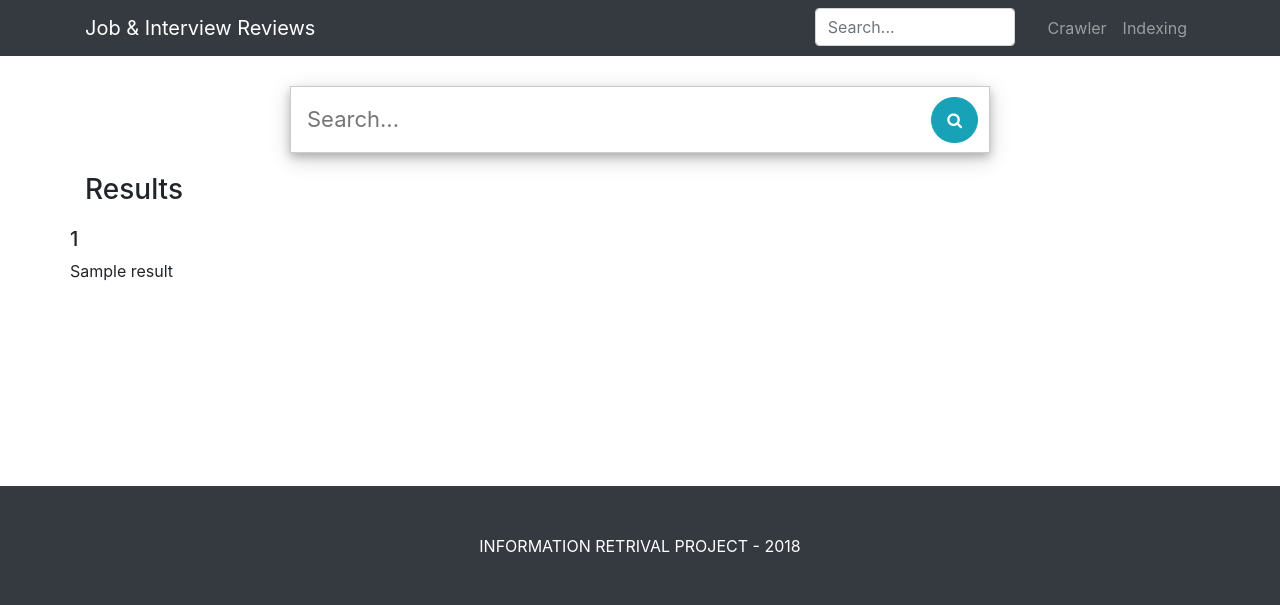
After one commit to shaojieyew/IRProject, a Django app: template myapp/templates/results.html in a window 1280 px wide. The commit adds this page. Shown: the top 605 px of the page. Run offline with Django 3.2, Linux system fonts and the light colour scheme; the template is opened without the code that fills it: most values are stand-ins (such as "Sample title", 1, 10 or a date in 2020); some libraries are stand-ins or nearby versions.

Commit message:
Added search view

```diff
--- a/glassdoor/spiders/glassdoor_spider_interview.py
+++ b/glassdoor/spiders/glassdoor_spider_interview.py
@@ -159,7 +159,8 @@ class GlassdoorSpider(scrapy.Spider):
         industry = response.xpath('//div[@class=\'infoEntity\' and label/text()[1]=\'Industry\']/span[@class=\'value\']/text()').extract_first()
         revenue = response.xpath('//div[@class=\'infoEntity\' and label/text()[1]=\'Revenue\']/span[@class=\'value\']/text()').extract_first()
         competitors = response.xpath('//div[@class=\'infoEntity\' and label/text()[1]=\'Competitors\']/span[@class=\'value\']/text()').extract_first()
-
+        if(company_name[(len(company_name)-11):] ==' Interviews' ):
+            company_name = company_name[:(len(company_name)-11)]
         data = {'company_name':company_name,'logo':logo,'video':video,'website':website,'headquarter':headquarter,'size':size,
         'founded':founded,'type':type,'industry':industry,'revenue':revenue,'competitors':competitors}
 
--- a/glassdoor/spiders/glassdoor_spider_review.py
+++ b/glassdoor/spiders/glassdoor_spider_review.py
@@ -120,7 +120,8 @@ class GlassdoorSpider(scrapy.Spider):
             industry = response.xpath('//div[@class=\'infoEntity\' and label/text()[1]=\'Industry\']/span[@class=\'value\']/text()').extract_first()
             revenue = response.xpath('//div[@class=\'infoEntity\' and label/text()[1]=\'Revenue\']/span[@class=\'value\']/text()').extract_first()
             competitors = response.xpath('//div[@class=\'infoEntity\' and label/text()[1]=\'Competitors\']/span[@class=\'value\']/text()').extract_first()
-
+            if(company_name[(len(company_name)-8):] ==' Reviews' ):
+                company_name = company_name[:(len(company_name)-8)]
             data = {'company_name':company_name,'logo':logo,'video':video,'website':website,'headquarter':headquarter,'size':size,
             'founded':founded,'type':type,'industry':industry,'revenue':revenue,'competitors':competitors}
 
--- a/myapp/crawler.py
+++ b/myapp/crawler_controller.py
@@ -26,6 +26,7 @@ class CrawlerView(TemplateView):
         #start crawling
         crawling_file = Path("crawling.txt")
         if not(crawling_file.is_file()):
+            open('crawling.txt', 'w').close()
             keyword = request.GET.get("crawl_keyword")
             keyword.strip()
             crawler = None
--- a/myapp/indexing.py
+++ b/myapp/indexing_controller.py
@@ -1,6 +1,6 @@
 from django.shortcuts import render
 from django.views.generic import TemplateView
-from myapp import index_manager
+from myapp.solr_manager import index_manager
 # Create your views here.
 class IndexingView(TemplateView):
 
--- a/myapp/static/css/1-col-portfolio.css
+++ b/myapp/static/css/1-col-portfolio.css
@@ -1,8 +1,4 @@
-/*!
- * Start Bootstrap - 1 Col Portfolio (https://startbootstrap.com/template-overviews/1-col-portfolio)
- * Copyright 2013-2017 Start Bootstrap
- * Licensed under MIT (https://github.com/BlackrockDigital/startbootstrap-1-col-portfolio/blob/master/LICENSE)
- */
+
 
 body {
   padding-top: 54px;
@@ -17,3 +13,57 @@ body {
 .pagination {
   margin-bottom: 15px;
 }
+
+.searchbar {
+  margin-right: 25px;
+}
+
+
+.searchbar-textbox{
+    float:left;
+    position:relative;
+    right:-41px;
+    height:38px;
+}
+
+.searchbar-button{
+    float:right;
+    position:relative;
+    width:30;
+    border-radius: 0px 4px 4px 0px;
+    border:0px;
+    height:38px;
+    cursor:pointer;
+    opacity:0;
+    filter: alpha(opacity=0);
+}
+.search-result{
+    margin-top:20px;
+}
+
+
+.search-panel {
+    margin:30px auto 20px auto;
+    border:1px solid #cccccc;
+    width:100%;
+    max-width:700px;
+    box-shadow: 0 4px 8px 0 rgba(0, 0, 0, 0.2), 0 6px 20px 0 rgba(0, 0, 0, 0.19);
+}
+
+.search-panel input {
+    background-color:transparent;
+    border:0;
+    border-radius:10px 10px 10px 10px;
+    outline: none;
+}
+.search-panel #search_button {
+    cursor: pointer;
+    margin-right:10px;
+    padding:10px 15px 10px 15px;
+    border-radius:50px;
+}
+.search-panel #search_box {
+    padding:15px 30px 15px 15px;
+    width:100%;
+    font-size: 22px;
+}
--- a/myapp/templates/base.html
+++ b/myapp/templates/base.html
@@ -11,10 +11,16 @@
     <meta name="author" content="">
 
     <title>{{title}}</title>
+    <link rel="stylesheet" href="https://cdnjs.cloudflare.com/ajax/libs/font-awesome/4.7.0/css/font-awesome.min.css">
+    <link rel="stylesheet" href="{% static 'css/1-col-portfolio.css' %}"/>
+    <link href="{% static 'vendor/bootstrap/css/bootstrap.min.css' %}" rel="stylesheet"/>
 
-    <link rel="stylesheet" href="{% static 'css/1-col-portfolio.css' %}">
-    <link href="{% static 'vendor/bootstrap/css/bootstrap.min.css' %}" rel="stylesheet">
 
+    <!-- Bootstrap core JavaScript -->
+    <script src="{% static 'vendor/jquery/jquery.min.js' %}"></script>
+    <script src="{% static 'vendor/bootstrap/js/bootstrap.bundle.min.js' %}"></script>
+      {% block head %}
+      {% endblock %}
   </head>
 
   <body>
@@ -29,8 +35,31 @@
         <div class="collapse navbar-collapse" id="navbarResponsive">
           <ul class="navbar-nav ml-auto">
             <li class="nav-item">
+            <!--
               <a class="nav-link" href="/">Home
-              </a>
+              </a>-->
+              <!-- search -->
+              <form action="/search">
+                  <div class="searchbar" >
+                        <input type="text" name="q" class="form-control searchbar-textbox" placeholder="Search..." style="width: 200px;" id="search_box">
+                        <!--<input type="submit"  class="btn-basic searchbar-button" value="Search" id="search_button">-->
+                        <button type="submit" value="Search" id="search_button" class="btn btn-info searchbar-button">
+                            <i class="fa fa-search"></i>
+                        </button>
+                  </div>
+              </form>
+                <script>
+                $('#search_box').focus(function()
+                {
+                    $(this).animate({ width: 500 }, 'fast');
+                    document.getElementById("search_button").style.opacity = "1";
+                }).blur(function()
+                {
+                    $(this).animate({ width: 200}, 'fast');
+                    document.getElementById("search_button").style.opacity = "0";
+                });
+                </script>
+              <!--/search -->
             </li>
             <li class="nav-item">
               <a class="nav-link" href="/crawl">Crawler</a>
@@ -58,9 +87,6 @@
       <!-- /.container -->
     </footer>
 
-    <!-- Bootstrap core JavaScript -->
-    <script src="{% static 'vendor/jquery/jquery.min.js' %}"></script>
-    <script src="{% static 'vendor/bootstrap/js/bootstrap.bundle.min.js' %}"></script>
   </body>
 
 </html>
--- a/myapp/templates/crawler.html
+++ b/myapp/templates/crawler.html
@@ -1,4 +1,6 @@
 {% extends 'base.html' %}
+{% block head %}
+{% endblock %}
 {% block content %}
         <div class="post">
               <h1 class="my-4">Crawler
@@ -49,7 +51,7 @@
                         setTimeout(function(){
                             window.location.href = "/crawl";
 
-                        }, 10000);
+                        }, 1000);
                     }
                 </script>
                 </p>
--- a/myapp/templates/indexing.html
+++ b/myapp/templates/indexing.html
@@ -1,4 +1,6 @@
 {% extends 'base.html' %}
+{% block head %}
+{% endblock %}
 {% block content %}
         <div class="post">
               <h1 class="my-4">Indexing
--- /dev/null
+++ b/myapp/templates/results.html
@@ -0,0 +1,38 @@
+{% extends 'base.html' %}
+{% block head %}
+
+{% endblock %}
+{% block content %}
+        <div class="post">
+              <form action="/search">
+              <table class="search-panel" >
+              <tr>
+              <td style="width:99%">
+                 <input type="text" value = "{{query}}"  name="q"  placeholder="Search..."  id="search_box"></input>
+              </td>
+              <td style="width:1%">
+                 <button type="submit" value="Search" id="search_button" class="btn btn-info">
+                  <i class="fa fa-search"></i>
+                </button>
+              </td>
+              </tr>
+              </table>
+              </form>
+
+              <h3 >Results
+              </h3>
+              {% for result in results %}
+              <div class="search-result">
+               <!-- result row -->
+                  <div class="row">
+                    <div class="col-md-15">
+                      <h5>{{result.id}}</h5>
+                      <p>{{result}}</p>
+
+                    </div>
+                  </div>
+              </div>
+              <!-- /.row -->
+              {% endfor %}
+        </div>
+{% endblock %}
--- a/myapp/urls.py
+++ b/myapp/urls.py
@@ -17,8 +17,9 @@ from django.contrib import admin
 from django.urls import path
 from django.conf.urls import url, include
 from myapp import views
-from myapp import crawler
-from myapp import indexing
+from myapp import crawler_controller as crawler
+from myapp import indexing_controller as indexing
+from myapp import search_controller as search
 urlpatterns = [
 
 	url(r'^$', views.HomePageView.as_view()),
@@ -32,4 +33,6 @@ urlpatterns = [
 	url(r'^indexing/isindexing$',  indexing.IndexingView.is_indexing, name='is_indexing'),
 	url(r'^indexing/stop$',  indexing.IndexingView.stop_indexing, name='stop_indexing'),
 	url(r'^indexing/files$',  indexing.IndexingView.get_files, name='get_files'),
+
+	url(r'^search$',  search.Search_View.search, name='search'),
 ]
```
Also changed, not shown: myapp/preprocess/preprocess.py (renamed from myapp/preprocess.py, +6 -3 lines), myapp/search_controller.py (added, +31 -0 lines), myapp/solr_manager/index_manager.py (renamed from myapp/index_manager.py, +12 -7 lines), myapp/templates/index.html (+21 -4 lines), myapp/preprocess/__init__.py (added), myapp/solr_manager/__init__.py (added), myapp/solr_manager/indexer.py (renamed from myapp/indexer.py), myapp/solr_manager/searcher.py (renamed from myapp/searcher.py).
